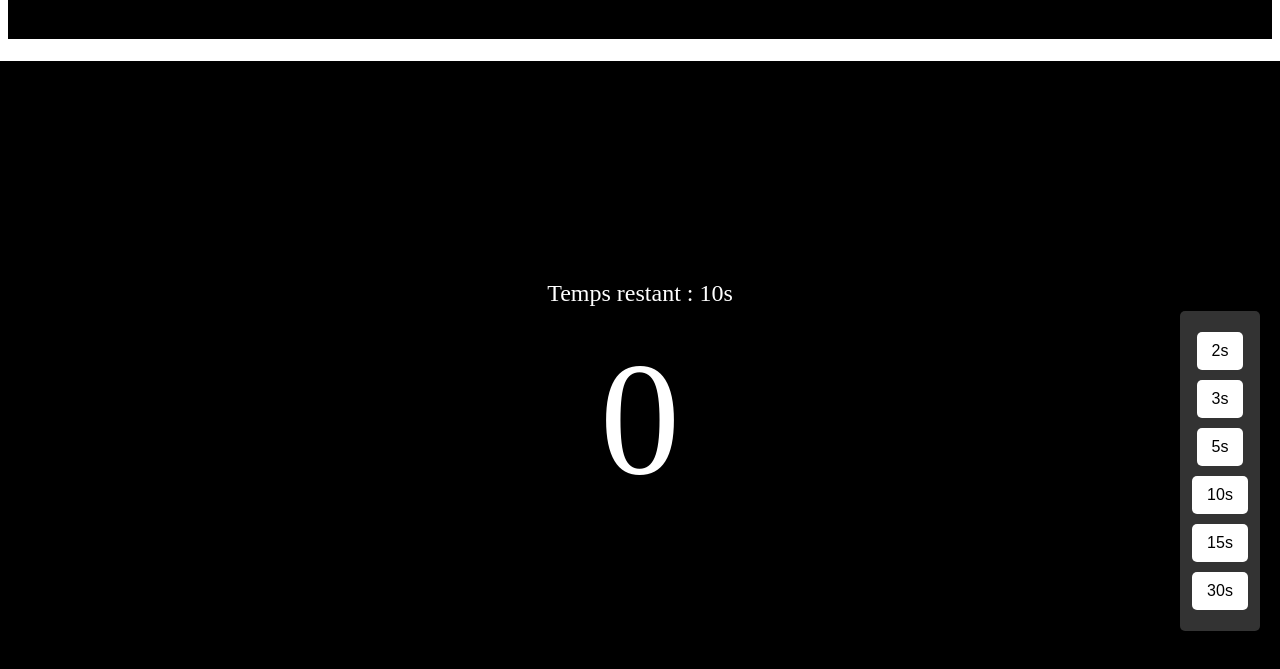
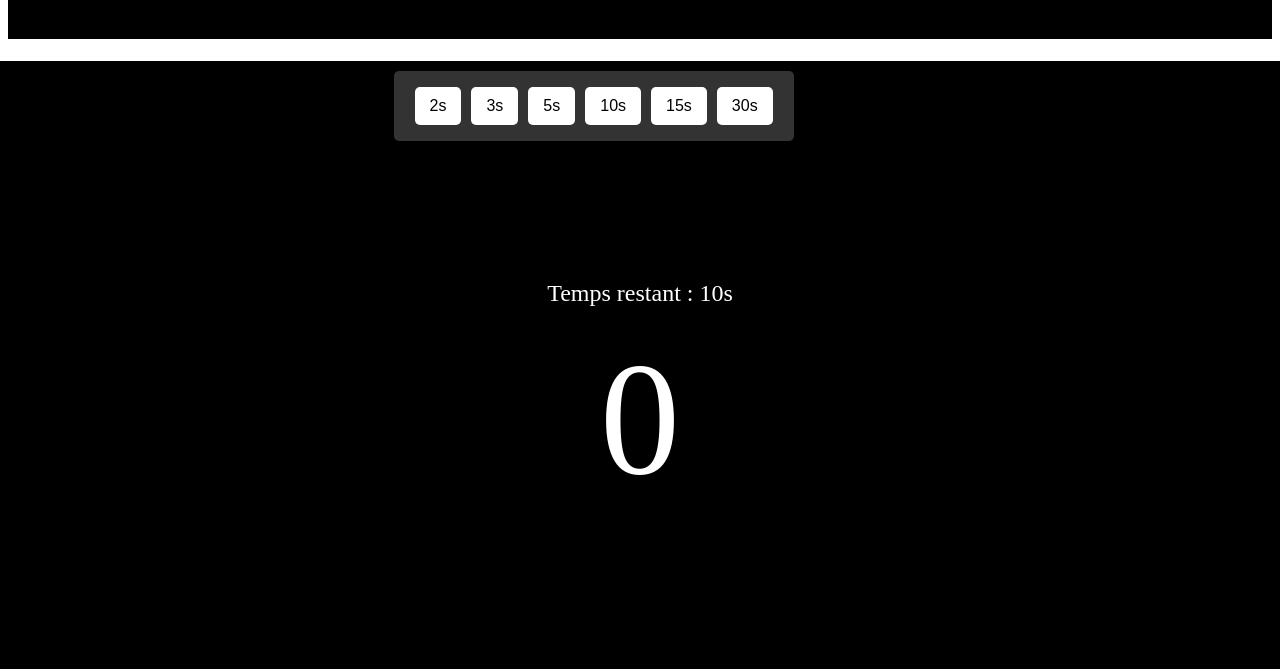
Before and after one commit to CodeCL207/CPS-test, a plain HTML site: page index.html in a window 1280 px wide. Shown: the part 89-758 px from the top of the page. Drawn offline with Linux system fonts and the light colour scheme.

Commit message:
Update style.css

```diff
--- a/style.css
+++ b/style.css
@@ -83,13 +83,13 @@ button:hover {
 
 #duration-bar {
     position: absolute;
-    top: 50%;
-    right: 20px;
-    height: 300px;
-    width: 80px;
+    top: 20%;
+    right: 38%;
+    height: 50px;
+    width: 400px;
     border-radius: 5px;
     display: flex;
-    flex-direction: column;
+    flex-direction: linear;
     justify-content: center;
     align-items: center;
     background-color: #333;
@@ -98,7 +98,7 @@ button:hover {
 }
 
 .duration-button {
-    margin: 5px 0;
+    margin: 0px 5px;
     padding: 10px 15px;
     font-size: 1em;
     cursor: pointer;
```
